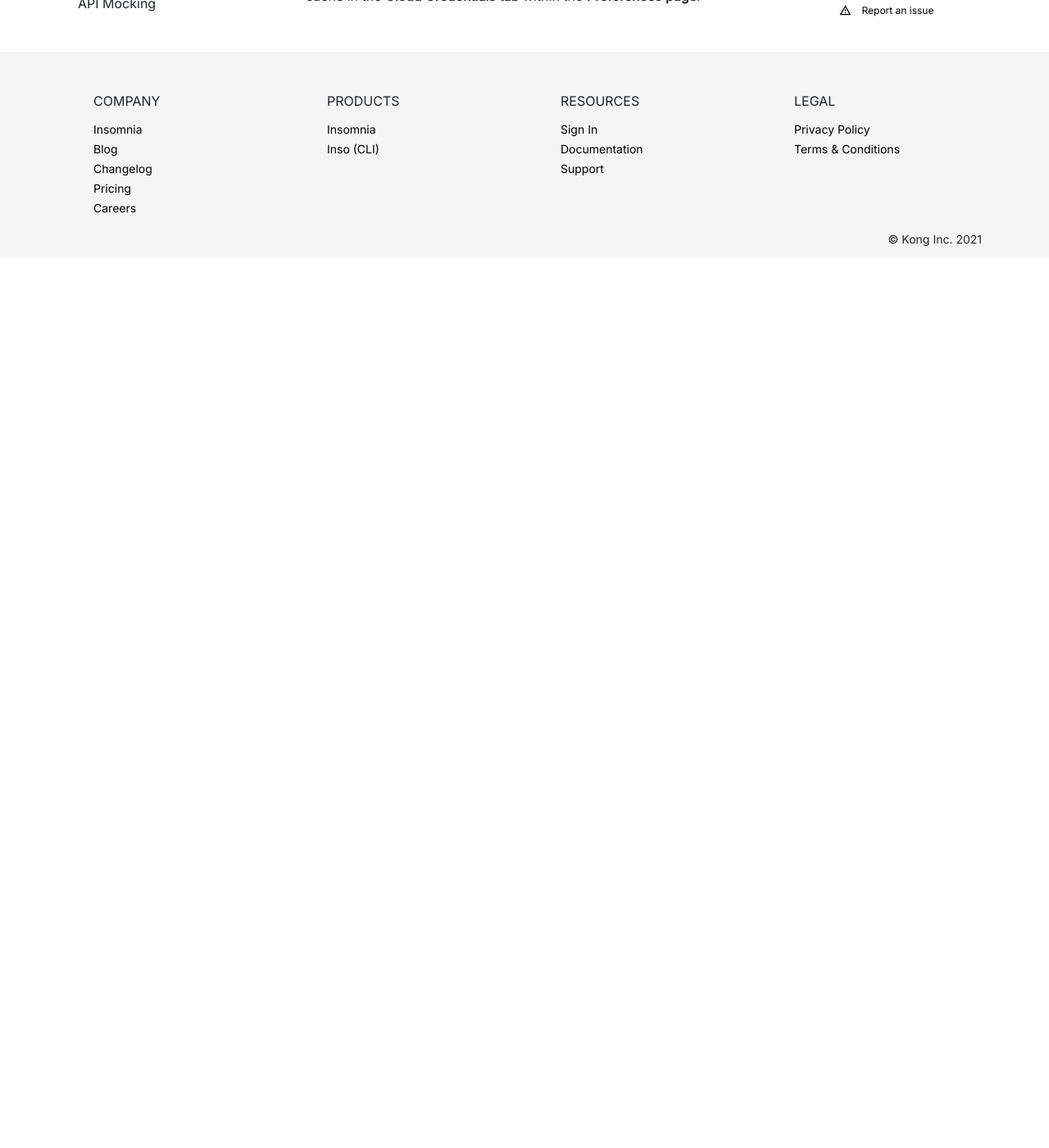
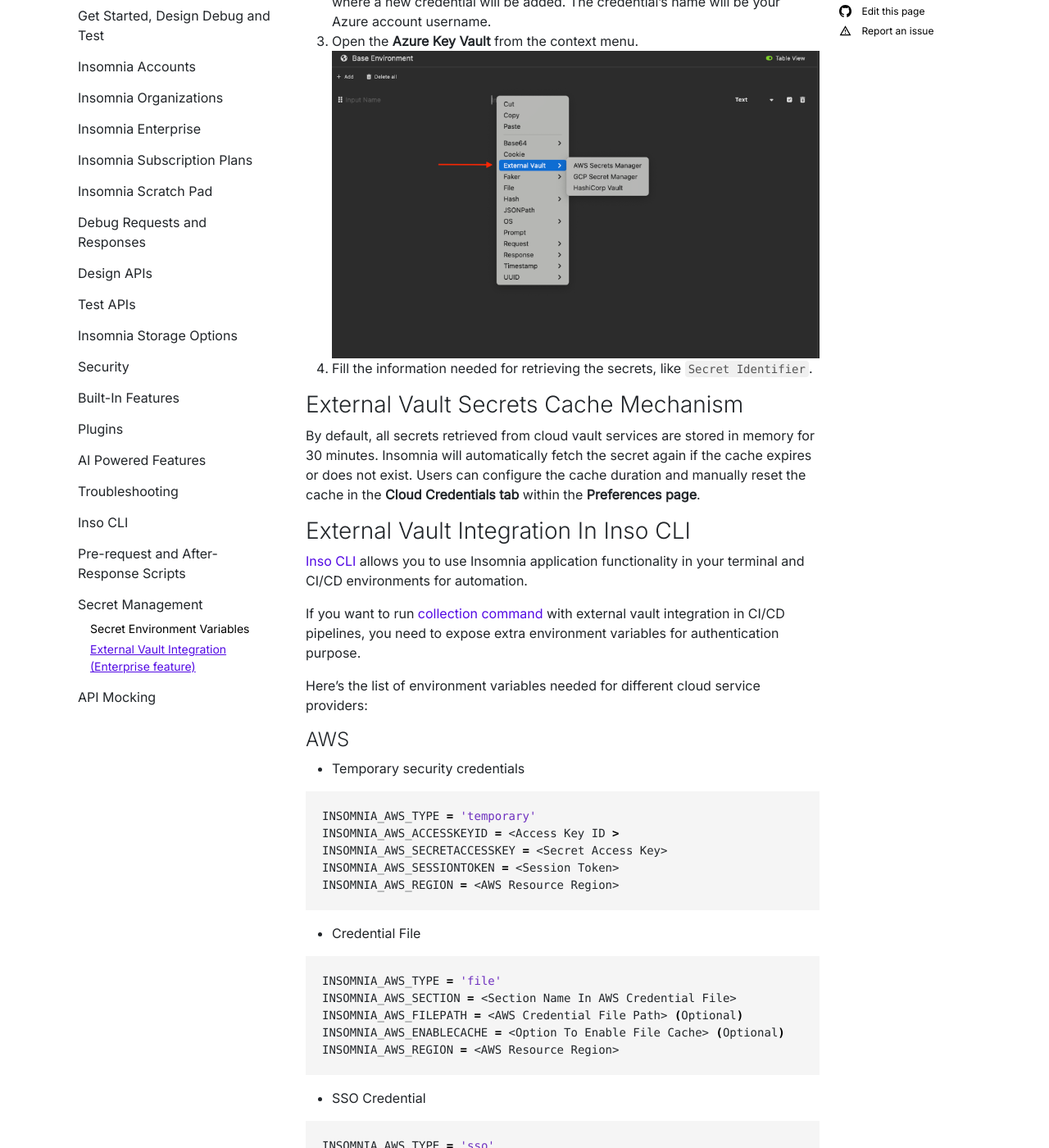
Before and after one commit to Kong/insomnia-docs, a Jekyll site: the page built from docs/insomnia/external-vault-integration.md, in a window 1280 px wide and 1400 px high, scrolled down 4713 px. Shown: the whole window at 82% size. Built offline with Jekyll 4.4.1, drawn with Linux system fonts in a browser that asks for light colours; comment, search, counter and statistics services are not loaded; before the commit the page ends 5026 px from its top, so only the background shows below that; some of the changed text lies outside the part shown.

Commit message:
refine & add doc for external vault integration

````diff
--- a/docs/insomnia/external-vault-integration.md
+++ b/docs/insomnia/external-vault-integration.md
@@ -7,14 +7,18 @@
 
 For users already using external vault services, Insomnia now supports integration with the following vault service providers:
 
-* [AWS Secrets Manager](https://aws.amazon.com/secrets-manager/)
-* [GCP Secret Manager](https://cloud.google.com/security/products/secret-manager?hl=en)
-* [HashiCorp Vault](https://www.vaultproject.io/)
-* [Azure Key Vault](https://azure.microsoft.com/en-us/products/key-vault)
+- [AWS Secrets Manager](#aws-secrets-manager)
+- [GCP Secret Manager](#gcp-secret-manager)
+- [HashiCorp Vault](#hashicorp-vault)
+- [Azure Key Vault](#azure-key-vault)
 
 By integration with external vaults, Insomnia will retrieve the secret values from the external vault automatically when sending requests.
 
-### Configure AWS
+### AWS Secrets Manager
+
+[AWS Secrets Manager](https://aws.amazon.com/secrets-manager/) is a service that securely stores, manages, and retrieves sensitive data.
+
+Once integrated with AWS Secrets Manager in Insomnia, you can link environment variables to secrets stored in AWS Secrets Manager and automatically retrieve them when sending requests.
 
 1. Navigate to the **Preferences page** and select the **Cloud Credentials** tab. Click **Add Credentials**, choose **AWS**, and enter your temporary security credentials.
     ![Input AWS](/assets/images/input-aws.png)
@@ -22,7 +26,11 @@
     ![Context](/assets/images/external-vault-context-menu.png)
 3. Fill the information needed for retrieving the secrets, like `secret name`, `secret version` and `secret type`
 
-### Configure GCP
+### GCP Secret Manager
+
+[GCP Secret Manager](https://cloud.google.com/security/products/secret-manager) is a service that securely stores, manages, and retrieves sensitive data.
+
+Once integrated with GCP Secret Manager in Insomnia, you can link environment variables to secrets stored in GCP Secret Manager and automatically retrieve them when sending requests.
 
 1. Navigate to the **Preferences page** and select the **Cloud Credentials** tab. Click **Add Credentials**, choose **GCP**, and select your local [service account key](https://cloud.google.com/iam/docs/keys-create-delete) file to authenticate with GCP.
     ![Input GCP](/assets/images/input-gcp.png)
@@ -30,7 +38,11 @@
     ![Context](/assets/images/external-vault-context-menu.png)
 3. Fill the information needed for retrieving the secrets, like `secret name` and `secret version`.
 
-### Configure HashiCorp Vault
+### HashiCorp Vault
+
+[HashiCorp Vault](https://www.vaultproject.io/) is a service that securely stores, manages, and retrieves sensitive data.
+
+Once integrated with HashiCorp Vault in Insomnia, you can link environment variables to secrets stored in HashiCorp Vault and automatically retrieve them when sending requests.
 
 1. Navigate to the **Preferences page** and select the **Cloud Credentials** tab. Click **Add Credentials**, choose **HashiCorp**, and enter your credentials.
 2. For HashiCorp vault server environment choose On-Premises. You can input either [AppRole](https://developer.HashiCorp.com/vault/docs/auth/approle) or [Token](https://developer.HashiCorp.com/vault/docs/auth/token) for authentication.
@@ -46,7 +58,11 @@
 
    For vault server environment, Insomnia supports retrieving secrets from [KV secret engine](https://developer.HashiCorp.com/vault/docs/secrets/kv) for version v1 & v2, so users must choose the `secret engine version` then filling the information.
 
-### Configure Azure
+### Azure Key Vault
+
+[Azure Key Vault](https://azure.microsoft.com/en-us/products/key-vault) is a service that securely stores, manages, and retrieves sensitive data.
+
+Once integrated with Azure Key Vault in Insomnia, you can link environment variables to secrets stored in Azure Key Vault and automatically retrieve them when sending requests.
 
 1. Navigate to the **Preferences page** and select the **Cloud Credentials** tab. Click **Add Credentials**, choose **Azure**.
 2. You will be redirected to your browser to authorize Insomnia to access your Azure account. After authorization, you will be redirected back to Insomnia, where a new credential will be added. The credential’s name will be your Azure account username.
@@ -57,3 +73,80 @@
 ### External Vault Secrets Cache Mechanism
 
 By default, all secrets retrieved from cloud vault services are stored in memory for 30 minutes. Insomnia will automatically fetch the secret again if the cache expires or does not exist. Users can configure the cache duration and manually reset the cache in the **Cloud Credentials tab** within the **Preferences page**.
+
+### External Vault Integration In Inso CLI
+
+[Inso CLI](/inso-cli/introduction) allows you to use Insomnia application functionality in your terminal and CI/CD environments for automation.
+
+If you want to run [collection command](/inso-cli/cli-command-reference/inso-run-collection) with external vault integration in CI/CD pipelines, you need to expose extra environment variables for authentication purpose.
+
+Here's the list of environment variables needed for different cloud service providers:
+
+#### AWS
+
+- Temporary security credentials
+
+```sh
+INSOMNIA_AWS_TYPE = 'temporary'
+INSOMNIA_AWS_ACCESSKEYID = <Access Key ID >
+INSOMNIA_AWS_SECRETACCESSKEY = <Secret Access Key>
+INSOMNIA_AWS_SESSIONTOKEN = <Session Token>
+INSOMNIA_AWS_REGION = <AWS Resource Region>
+```
+
+- Credential File
+
+```sh
+INSOMNIA_AWS_TYPE = 'file'
+INSOMNIA_AWS_SECTION = <Section Name In AWS Credential File>
+INSOMNIA_AWS_FILEPATH = <AWS Credential File Path> (Optional)
+INSOMNIA_AWS_ENABLECACHE = <Option To Enable File Cache> (Optional)
+INSOMNIA_AWS_REGION = <AWS Resource Region>
+```
+
+- SSO Credential
+
+```sh
+INSOMNIA_AWS_TYPE = 'sso'
+INSOMNIA_AWS_SECTION = <Profile Name In AWS Config File>
+INSOMNIA_AWS_CONFIGFILEPATH = <AWS Config File Path> (Optional)
+INSOMNIA_AWS_FILEPATH = <AWS Credential File Path> (Optional)
+INSOMNIA_AWS_ENABLECACHE = <Option To Enable File Cache> (Optional)
+INSOMNIA_AWS_REGION = <AWS Resource Region>
+```
+
+#### GCP
+
+```sh
+INSOMNIA_GCP_SERVICEACCOUNTKEYFILEPATH = <GCP Service Account Key File Path>
+```
+
+### HashiCorp
+
+- Hashicorp Cloud Platform
+
+```sh
+INSOMNIA_HASHICORP_TYPE = 'cloud'
+INSOMNIA_HASHICORP_CLIENT_ID = <HCP Service Principal Client Id>
+INSOMNIA_HASHICORP_CLIENT_SECRET = <HCP Service Principal Client Secret>
+```
+
+- HashiCorp Vault Server
+  - App Role
+
+    ```sh
+    INSOMNIA_HASHICORP_TYPE = 'onPrem'
+    INSOMNIA_HASHICORP_AUTHMETHOD = 'appRole'
+    INSOMNIA_HASHICORP_SERVERADDRESS = <Hashicorp Vault Server Address>
+    INSOMNIA_HASHICORP_ROLE_ID = <Hashicorp Vault Server App Role ID>
+    INSOMNIA_HASHICORP_SECRET_ID = <Hashicorp Vault Server App Role Secret ID>
+    ```
+
+  - Token
+
+    ```sh
+    INSOMNIA_HASHICORP_TYPE = 'onPrem'
+    INSOMNIA_HASHICORP_AUTHMETHOD = 'token'
+    INSOMNIA_HASHICORP_SERVERADDRESS = <Hashicorp Vault Server Address>
+    INSOMNIA_HASHICORP_ACCESS_TOKEN = <Hashicorp Vault Server Access Token>
+    ```
````
